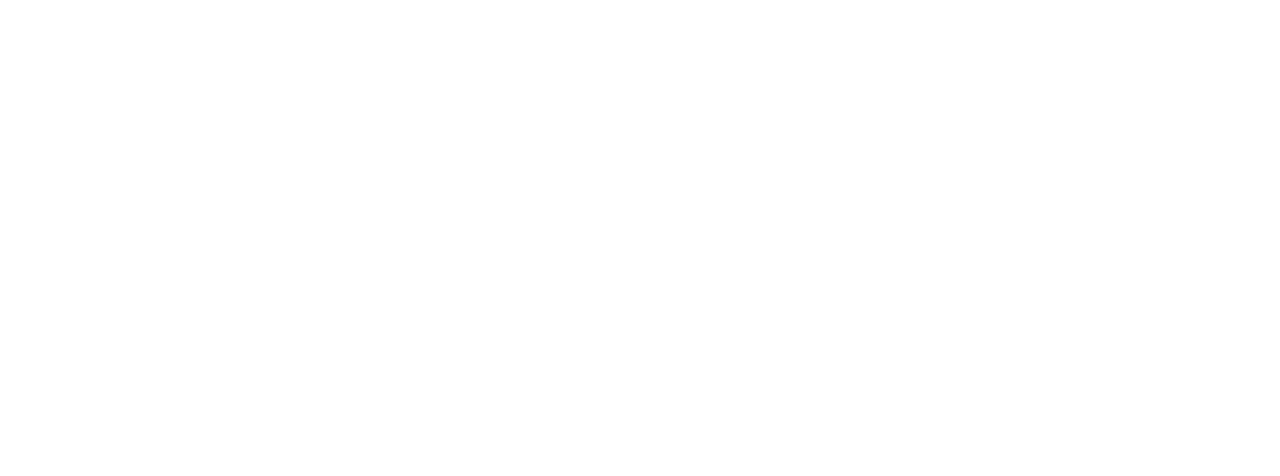
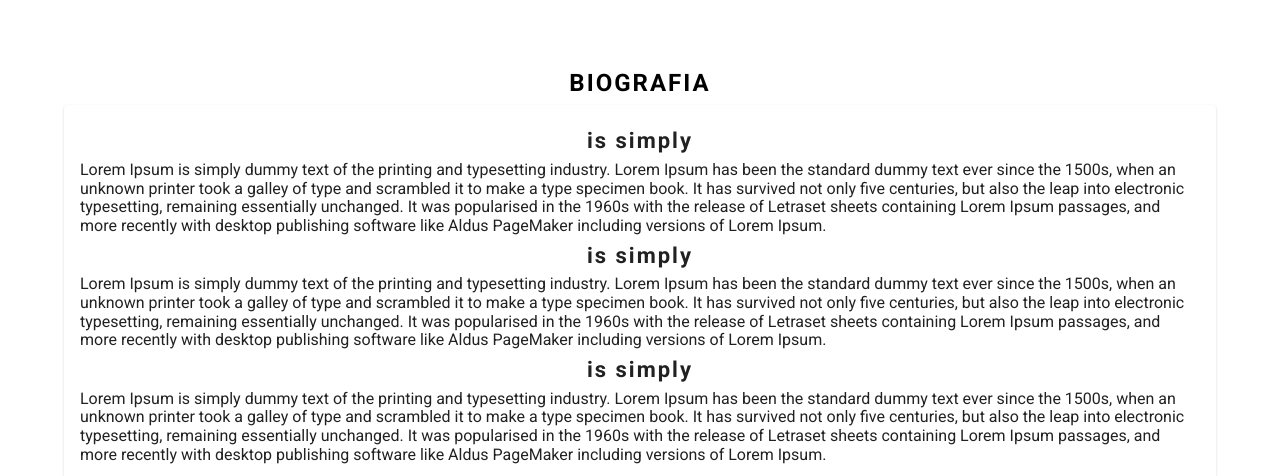
Before and after one commit to pabloalmeidac/bandapegada7, a React (Create React App) app: page /home in a window 1280 px wide. Shown: the part 1730-2206 px from the top of the page. Before the commit the page ends 1760 px from the top, so only its background shows below. Built offline with nearby package versions, Linux system fonts and the light colour scheme.

Commit message:
feat: create biography and add in page home

```diff
--- a/src/pages/home/Home.tsx
+++ b/src/pages/home/Home.tsx
@@ -1,4 +1,4 @@
-import { MenuApp, Slider, Video } from '../../shared/components';
+import { MenuApp, Slider, Video, Biography } from '../../shared/components';
 
 export const Home: React.FC = () => {
   return (
@@ -6,6 +6,7 @@ export const Home: React.FC = () => {
       <MenuApp />
       <Slider />
       <Video />
+      <Biography />
     </>
   );
 };
--- /dev/null
+++ b/src/shared/components/biography/Biography.tsx
@@ -0,0 +1,33 @@
+import { Box, Typography, Container, Paper } from '@mui/material';
+
+export const Biography: React.FC = () => {
+  return (
+    <Container sx={{ display: 'flex', width: '100%', alignItems: 'center', flexDirection: 'column', mt: '2rem'}}>
+      <Typography variant="h1" fontSize={24} fontWeight="bold" lineHeight={1.8} letterSpacing={2} >
+          BIOGRAFIA
+      </Typography>
+      <Paper>
+        <Box sx={{ padding: '1rem'}}>
+          <Typography variant="h2" fontSize={22} fontWeight="bold" lineHeight={1.8} letterSpacing={2} textAlign="center" >
+            is simply
+          </Typography>
+          <Typography variant="h3" fontSize={16} >
+          Lorem Ipsum is simply dummy text of the printing and typesetting industry. Lorem Ipsum has been the standard dummy text ever since the 1500s, when an unknown printer took a galley of type and scrambled it to make a type specimen book. It has survived not only five centuries, but also the leap into electronic typesetting, remaining essentially unchanged. It was popularised in the 1960s with the release of Letraset sheets containing Lorem Ipsum passages, and more recently with desktop publishing software like Aldus PageMaker including versions of Lorem Ipsum.
+          </Typography>
+          <Typography variant="h2" fontSize={22} fontWeight="bold" lineHeight={1.8} letterSpacing={2} textAlign="center" >
+            is simply
+          </Typography>
+          <Typography variant="h3" fontSize={16} >
+          Lorem Ipsum is simply dummy text of the printing and typesetting industry. Lorem Ipsum has been the standard dummy text ever since the 1500s, when an unknown printer took a galley of type and scrambled it to make a type specimen book. It has survived not only five centuries, but also the leap into electronic typesetting, remaining essentially unchanged. It was popularised in the 1960s with the release of Letraset sheets containing Lorem Ipsum passages, and more recently with desktop publishing software like Aldus PageMaker including versions of Lorem Ipsum.
+          </Typography>
+          <Typography variant="h2" fontSize={22} fontWeight="bold" lineHeight={1.8} letterSpacing={2} textAlign="center" >
+            is simply
+          </Typography>
+          <Typography variant="h3" fontSize={16} >
+          Lorem Ipsum is simply dummy text of the printing and typesetting industry. Lorem Ipsum has been the standard dummy text ever since the 1500s, when an unknown printer took a galley of type and scrambled it to make a type specimen book. It has survived not only five centuries, but also the leap into electronic typesetting, remaining essentially unchanged. It was popularised in the 1960s with the release of Letraset sheets containing Lorem Ipsum passages, and more recently with desktop publishing software like Aldus PageMaker including versions of Lorem Ipsum.
+          </Typography>
+        </Box>
+      </Paper>
+    </Container>
+  );
+};
--- a/src/shared/components/index.ts
+++ b/src/shared/components/index.ts
@@ -1,3 +1,4 @@
 export * from './menu/Menu';
 export * from './slider/Slider';
 export * from './video/Video';
+export * from './biography/Biography';
--- a/src/shared/components/video/Video.tsx
+++ b/src/shared/components/video/Video.tsx
@@ -14,7 +14,7 @@ export const Video: React.FC = () => {
           data-testid="video"
         />
       </Box>
-      <Box sx={{display: { xs: 'flex', md: 'none' }, width: '90%', height: '90%', maxWidth:'1140px', mt: '1rem', mb: '2rem'}}>
+      <Box sx={{display: { xs: 'flex', md: 'none' }, width: '90%', height: '100%', maxWidth:'1140px', mt: '1rem', mb: '2rem'}}>
         <iframe
           title="youtube-video"
           width="100%"
```
